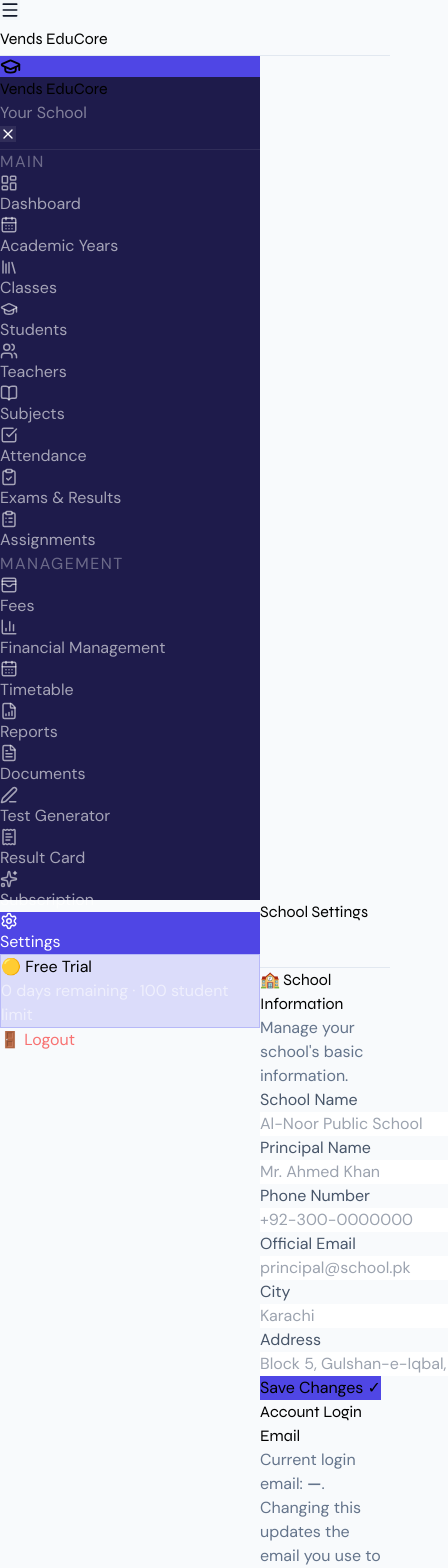
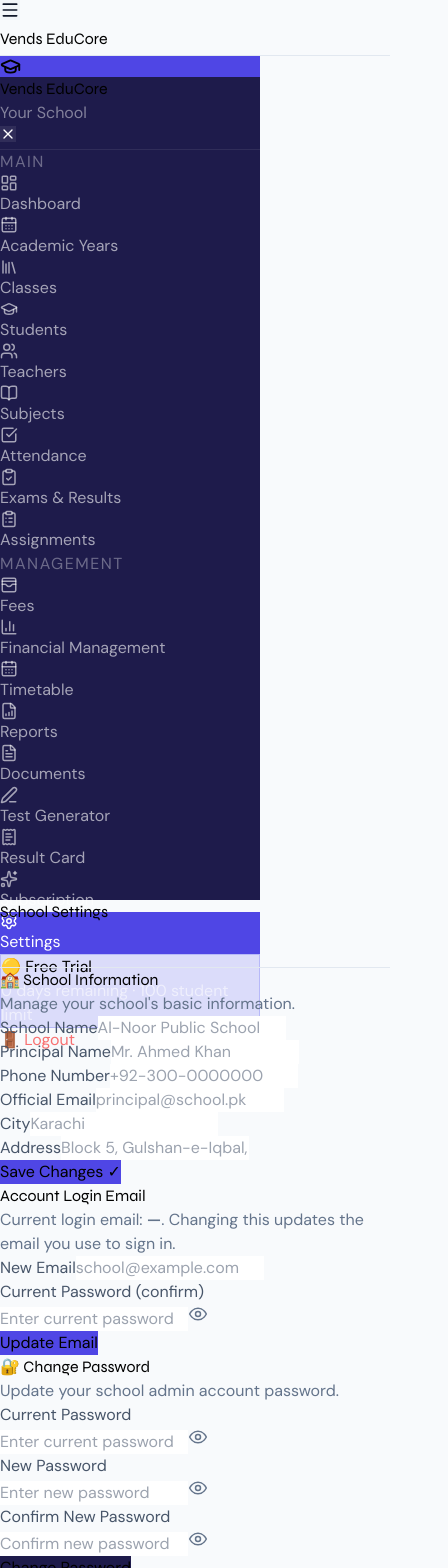
Before and after one commit to P0lygonHunter/vends-frontend, a React (Vite) app in the folder client/: page /settings in a window 390 px wide. Shown: the top 1568 px of the page, 448 px wide, since content can reach past the window. Built offline with nearby package versions, Linux system fonts and the light colour scheme; sample sign-in values are in the browser's storage.

Commit message:
feat: mobile sidebar, cascade delete, renew UX, save/load generators — client/src/pages/Settings.jsx

```diff
--- a/client/src/pages/Settings.jsx
+++ b/client/src/pages/Settings.jsx
@@ -218,8 +218,8 @@
       <Sidebar schoolName={form.schoolName} />
 
       <div
+        className="app-main"
         style={{
-          marginLeft: '260px',
           flex: 1
         }}
       >
```
